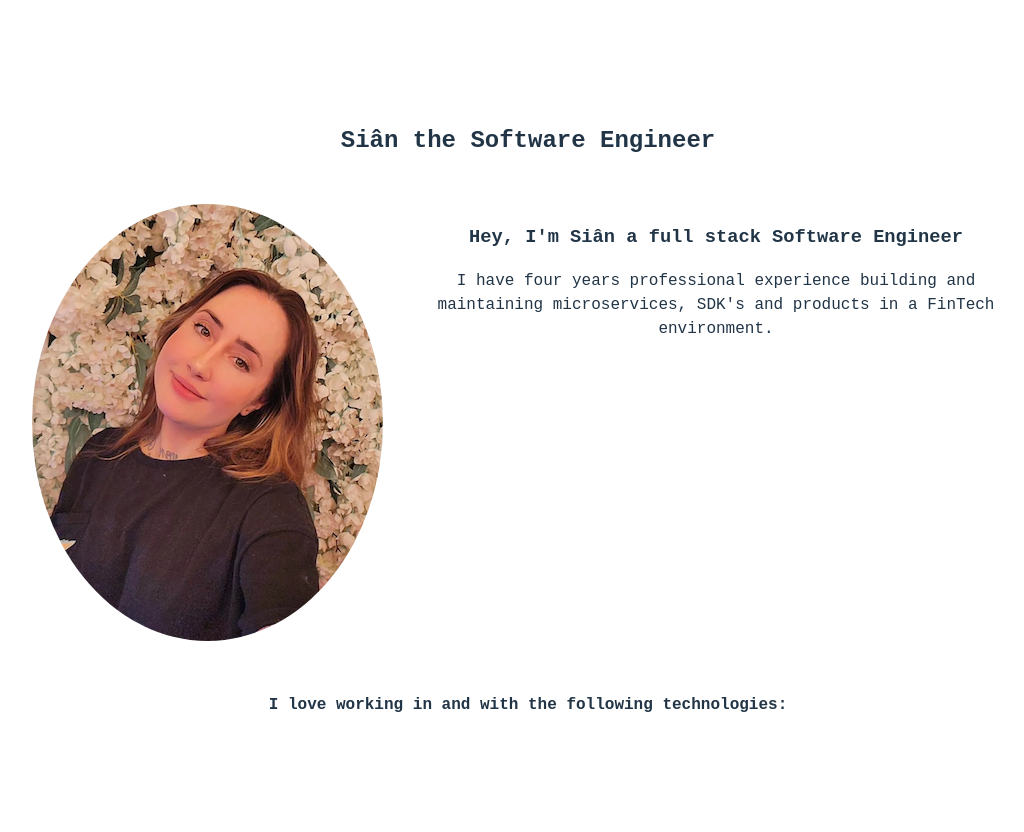
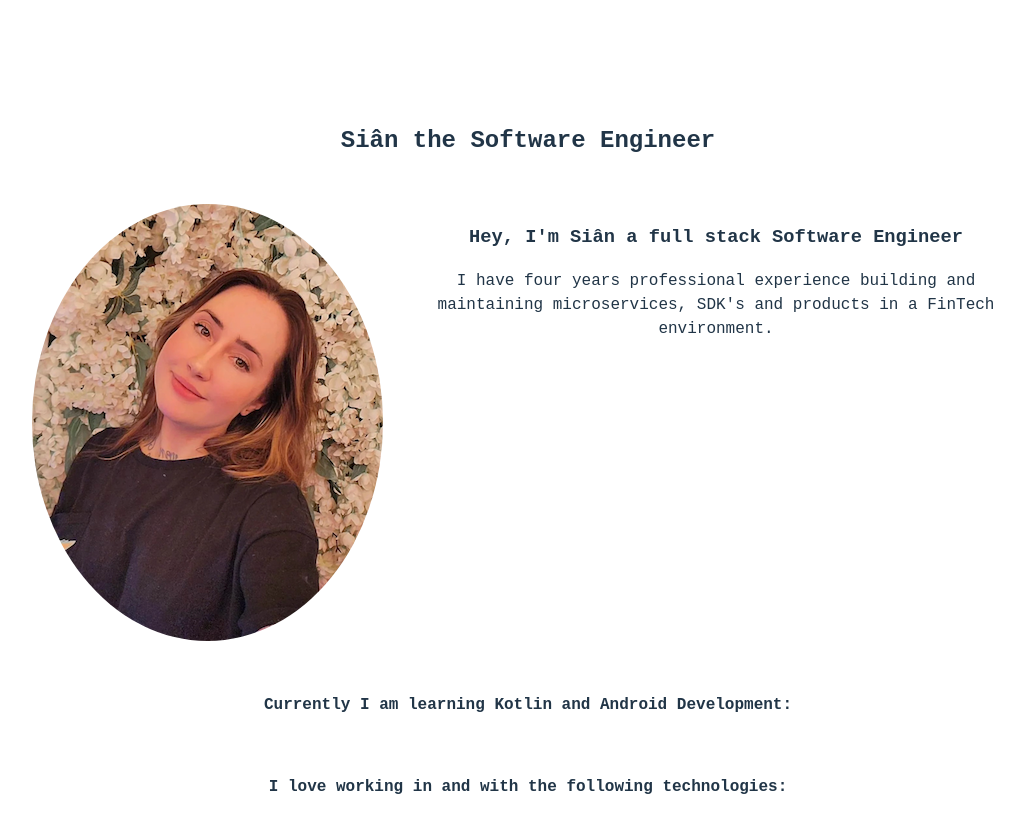
Before and after one commit to sian-codes/website, a React (Vite) app: page / in a window 1280 px wide. Shown: the top 832 px of the page, without its empty margins (112-1136 px from the left). Built offline with nearby package versions, Linux system fonts and the light colour scheme.

Commit message:
refactor the carisol view into a new technology view component.

```diff
--- a/src/App.tsx
+++ b/src/App.tsx
@@ -2,6 +2,7 @@
 import './App.css'
 import Header from "./components/Header.tsx";
 import ProfileView from "./views/Profile-View.tsx";
+import TechnologyView from "./views/TechnologyView.tsx";
 
 function App() {
 
@@ -13,6 +14,9 @@ function App() {
       <div>
           <ProfileView />
       </div>
+        <div>
+            <TechnologyView />
+        </div>
     </>
   )
 }
--- a/src/views/Profile-View.tsx
+++ b/src/views/Profile-View.tsx
@@ -3,7 +3,6 @@
 import '../views/profile-view.css'
 // @ts-ignore
 import picture from '../assets/display.png'
-import IconCarisol from "../components/IconCarisol.tsx";
 
 const ProfileView = () => {
     return (
@@ -12,8 +11,7 @@ const ProfileView = () => {
             <div className="image"><img alt="Me" src={picture}></img></div>
             <div className="content"><h3>Hey, I'm Siân a full stack Software Engineer</h3>
                 <p>I have four years professional experience building and maintaining microservices, SDK's and products in a FinTech environment.</p></div>
-            <div className="footer"><h4>I love working in and with the following technologies:</h4>
-            <p><IconCarisol /></p>
+            <div className="footer"><h4>Currently I am learning Kotlin and Android Development:</h4>
             </div>
         </div>
     );
--- /dev/null
+++ b/src/views/TechnologyView.tsx
@@ -0,0 +1,12 @@
+import '../views/technology-view.css';
+import IconCarisol from "../components/IconCarisol.tsx";
+
+const TechnologyView = () => {
+    return (
+        <div className="technology-view"><h4>I love working in and with the following technologies:</h4>
+            <p><IconCarisol/></p>
+        </div>
+    )
+}
+
+export default TechnologyView
--- /dev/null
+++ b/src/views/technology-view.css
@@ -0,0 +1,4 @@
+.technology-view {
+    text-align: center;
+    font-family: "Courier New", serif;
+}
```
